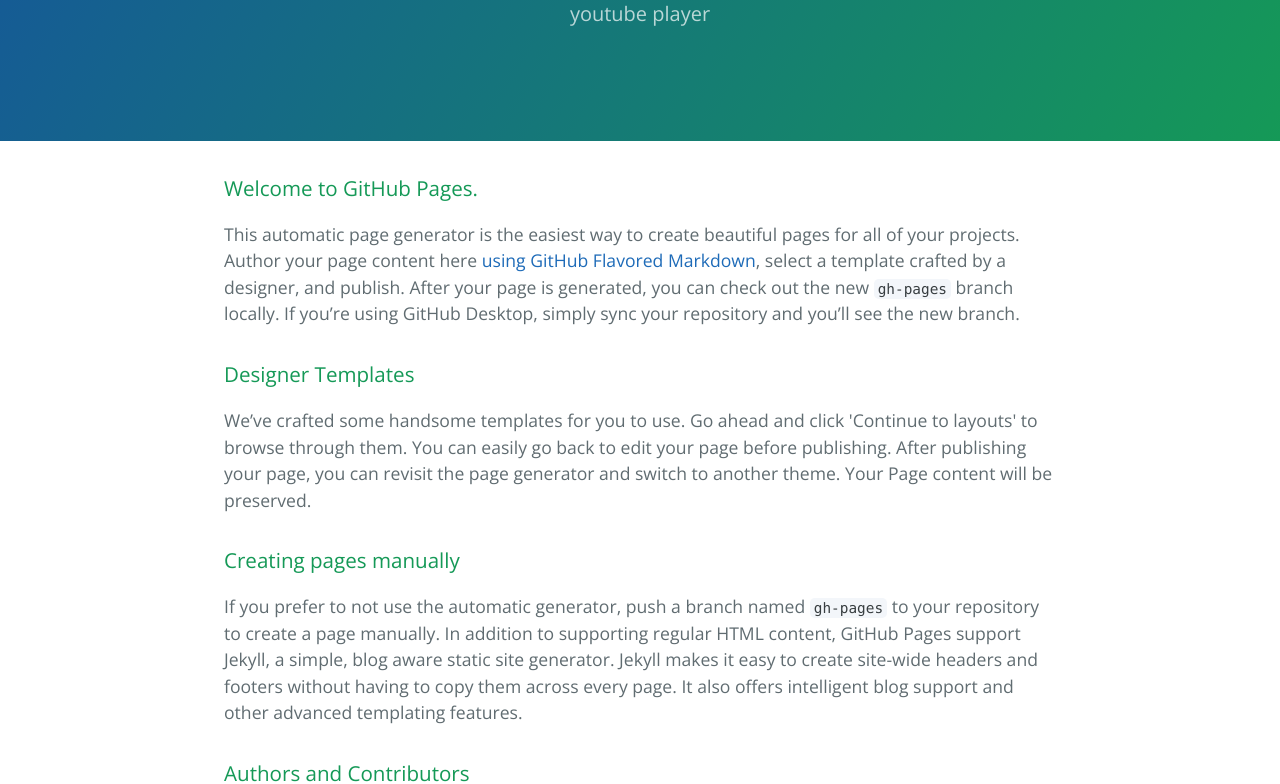
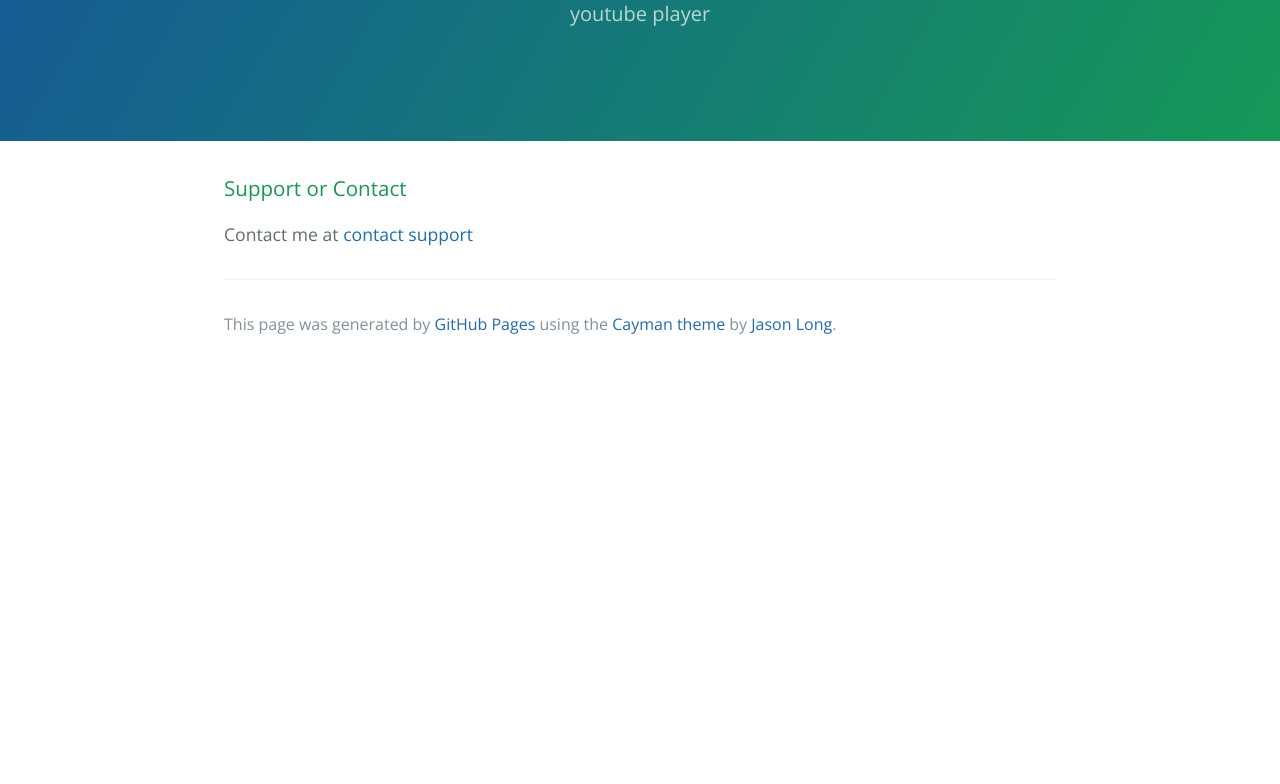
Before and after one commit to NicolasDupreApple/NicolasDupreApple.github.io, a plain HTML site: page index.html in a window 1280 px wide. Shown: the part 176-960 px from the top of the page. After the commit the page ends 800 px from the top, so only its background shows below. Drawn offline with nearby package versions, Linux system fonts and the light colour scheme.

Commit message:
Replace master branch with page content via GitHub

```diff
--- a/index.html
+++ b/index.html
@@ -17,29 +17,9 @@
 
     <section class="main-content">
       <h3>
-<a id="welcome-to-github-pages" class="anchor" href="#welcome-to-github-pages" aria-hidden="true"><span aria-hidden="true" class="octicon octicon-link"></span></a>Welcome to GitHub Pages.</h3>
-
-<p>This automatic page generator is the easiest way to create beautiful pages for all of your projects. Author your page content here <a href="https://guides.github.com/features/mastering-markdown/">using GitHub Flavored Markdown</a>, select a template crafted by a designer, and publish. After your page is generated, you can check out the new <code>gh-pages</code> branch locally. If you’re using GitHub Desktop, simply sync your repository and you’ll see the new branch.</p>
-
-<h3>
-<a id="designer-templates" class="anchor" href="#designer-templates" aria-hidden="true"><span aria-hidden="true" class="octicon octicon-link"></span></a>Designer Templates</h3>
-
-<p>We’ve crafted some handsome templates for you to use. Go ahead and click 'Continue to layouts' to browse through them. You can easily go back to edit your page before publishing. After publishing your page, you can revisit the page generator and switch to another theme. Your Page content will be preserved.</p>
-
-<h3>
-<a id="creating-pages-manually" class="anchor" href="#creating-pages-manually" aria-hidden="true"><span aria-hidden="true" class="octicon octicon-link"></span></a>Creating pages manually</h3>
-
-<p>If you prefer to not use the automatic generator, push a branch named <code>gh-pages</code> to your repository to create a page manually. In addition to supporting regular HTML content, GitHub Pages support Jekyll, a simple, blog aware static site generator. Jekyll makes it easy to create site-wide headers and footers without having to copy them across every page. It also offers intelligent blog support and other advanced templating features.</p>
-
-<h3>
-<a id="authors-and-contributors" class="anchor" href="#authors-and-contributors" aria-hidden="true"><span aria-hidden="true" class="octicon octicon-link"></span></a>Authors and Contributors</h3>
-
-<p>You can <a href="https://help.github.com/articles/basic-writing-and-formatting-syntax/#mentioning-users-and-teams" class="user-mention">@mention</a> a GitHub username to generate a link to their profile. The resulting <code>&lt;a&gt;</code> element will link to the contributor’s GitHub Profile. For example: In 2007, Chris Wanstrath (<a href="https://github.com/defunkt" class="user-mention">@defunkt</a>), PJ Hyett (<a href="https://github.com/pjhyett" class="user-mention">@pjhyett</a>), and Tom Preston-Werner (<a href="https://github.com/mojombo" class="user-mention">@mojombo</a>) founded GitHub.</p>
-
-<h3>
 <a id="support-or-contact" class="anchor" href="#support-or-contact" aria-hidden="true"><span aria-hidden="true" class="octicon octicon-link"></span></a>Support or Contact</h3>
 
-<p>Having trouble with Pages? Check out our <a href="https://help.github.com/pages">documentation</a> or <a href="https://github.com/contact">contact support</a> and we’ll help you sort it out.</p>
+<p>Contact me at <a href="nicolas.dupre.apple@gmail.com">contact support</a></p>
 
       <footer class="site-footer">
 
```
Also changed, not shown: params.json (+1 -1 lines).
